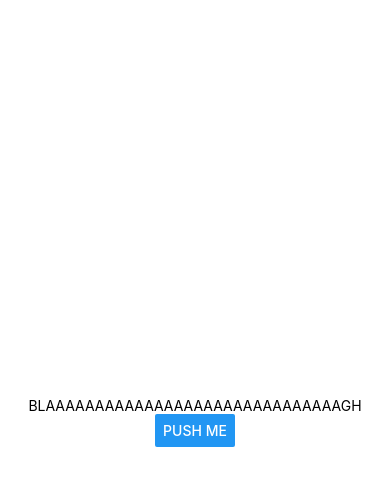
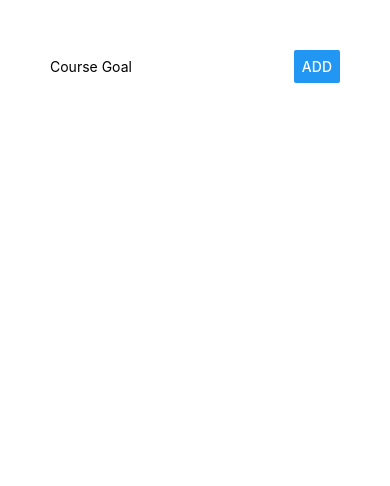
Before and after one commit to BureikuT/RN-First-APP, a React Native app: screen / in a window 390 px wide. Shown: the top 486 px of the page. Built offline with nearby package versions, Linux system fonts and the light colour scheme.

Commit message:
cleaned jsx by switching from inline styling to a stylesheet object

```diff
--- a/App.js
+++ b/App.js
@@ -1,23 +1,33 @@
-import React, {useState} from 'react';
-import { StyleSheet, Text, View, Button } from 'react-native';
+import React, { useState } from "react";
+import { StyleSheet, Text, View, Button, TextInput } from "react-native";
 
 export default function App() {
-
-  const [outputText, setOutputText] = useState('BLAAAAAAAAAAAAAAAAAAAAAAAAAAAAAAGH')
+  const [outputText, setOutputText] = useState(
+    "BLAAAAAAAAAAAAAAAAAAAAAAAAAAAAAAGH"
+  );
 
   return (
-    <View style={styles.container}>
-      <Text>{outputText}</Text>
-      <Button title="PUSH ME" onPress={()=>setOutputText('The Text Changed')} />
+    <View style={styles.screen}>
+      <View style={styles.inputContainer}>
+        <TextInput
+          placeholder="Course Goal"
+          style={styles.input}
+        />
+        <Button title="Add" />
+      </View>
+
+      <View></View>
     </View>
   );
 }
 
 const styles = StyleSheet.create({
-  container: {
-    flex: 1,
-    backgroundColor: '#ffff',
-    alignItems: 'center',
-    justifyContent: 'center',
+  screen: {
+    padding: 50
   },
+  inputContainer: {
+    flexDirection: "row",
+    justifyContent: "space-between",
+    alignItems: "center"
+  }
 });
```
